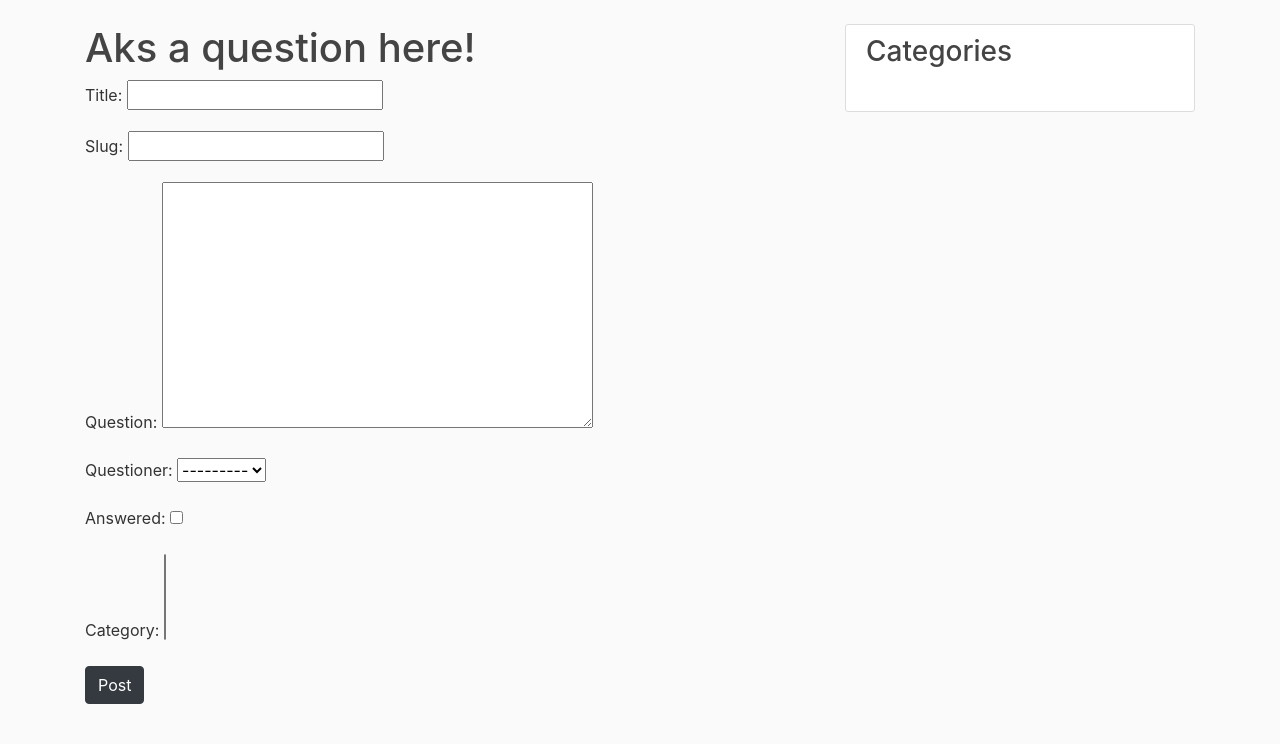
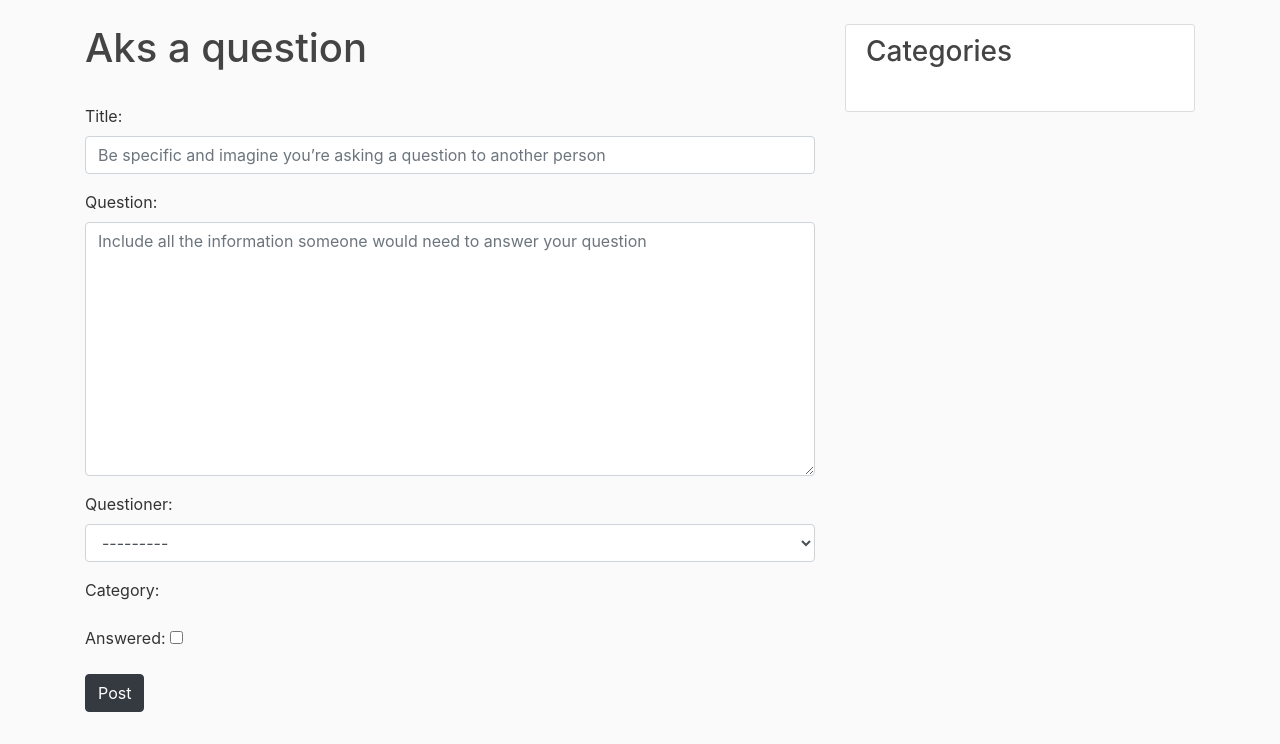
Before and after one commit to OmidBakhshaei/Forum_Karademy, a Django app: page /questions/ask/ in a window 1280 px wide. Shown: the part 56-800 px from the top of the page. Run offline with Django 3.2, Linux system fonts and the light colour scheme; data that the repository does not hold is empty.

Commit message:
Style the question page and automate slug making

```diff
--- /dev/null
+++ b/forum/forms.py
@@ -0,0 +1,26 @@
+# pylint: disable=C0114
+# pylint: disable=C0115
+# pylint: disable=C0116
+# pylint: disable=C0301
+from django import forms
+from .models import Question
+
+class QuestionForm(forms.ModelForm):
+    class Meta:
+        model = Question
+        fields = ('title', 'question', 'questioner', 'category', 'answered')
+
+        widgets = {
+            'title' : forms.TextInput(attrs={
+                'class': 'form-control',
+                'placeholder': 'Be specific and imagine you’re asking a question to another person'
+            }),
+            'question': forms.Textarea(attrs={
+                'class': 'form-control',
+                'placeholder': 'Include all the information someone would need to answer your question'
+            }),
+            'questioner' : forms.Select(attrs={'class': 'form-control'}),
+            # 'category': forms.CheckboxSelectMultiple(attrs={'class': "form-check form-check-inline"}),
+            'category': forms.CheckboxSelectMultiple(),
+            'answered': forms.CheckboxInput(attrs={'class': "form-check form-check-inline"})
+        }
--- a/forum/models.py
+++ b/forum/models.py
@@ -2,9 +2,11 @@
 # pylint: disable=C0115
 # pylint: disable=C0116
 # pylint: disable=E5142
+# pylint: disable=W0222
 from django.db import models
 from django.contrib.auth.models import User
 from django.urls import reverse
+from django.template.defaultfilters import slugify
 
 class Profile(models.Model):
     user = models.OneToOneField(User, on_delete=models.CASCADE)
@@ -47,6 +49,11 @@ class Question(models.Model):
     def get_absolute_url(self):
         return reverse("question_details", kwargs={'slug': self.slug})
 
+    def save(self, *args, **kwargs):
+        self.slug = slugify(self.title)
+        super(Question, self).save(*args, **kwargs)
+
+
 class Answer(models.Model):
     question = models.ForeignKey(Question, on_delete=models.CASCADE)
     answer = models.TextField()
--- a/forum/urls.py
+++ b/forum/urls.py
@@ -2,14 +2,14 @@
 # pylint: disable=C0115
 # pylint: disable=C0116
 from django.urls import path
-from .views import QuestionDetailView, CategoryDetailView, AskQuestionDetailView
+from .views import QuestionDetailView, CategoryDetailView, AskQuestionCreateView
 from . import views
 
 urlpatterns = [
     # path('', HomeView.as_view(), name="forum-home"),
     path('', views.home, name="forum-home"),
     path('questions/', views.questions, name="questions"),
-    path('questions/ask/', AskQuestionDetailView.as_view(), name="questions_ask"),
+    path('questions/ask/', AskQuestionCreateView.as_view(), name="questions_ask"),
     path('categories/', views.categories, name="categories"),
     path('categories/<slug:slug>/', CategoryDetailView.as_view(), name="category_details"),
     path('questions/<slug:slug>/', QuestionDetailView.as_view(), name="question_details"),
--- a/forum/views.py
+++ b/forum/views.py
@@ -4,6 +4,7 @@
 from django.shortcuts import render
 from django.views.generic import ListView, DetailView, CreateView
 from .models import Question, Answer, Category
+from .forms import QuestionForm
 
 # class HomeView(ListView):
 #     model = Question
@@ -27,10 +28,12 @@ def questions(request):
 
 # def ask(request):
 #     return render(request, 'forum/ask.html')
-class AskQuestionDetailView(CreateView):
+class AskQuestionCreateView(CreateView):
     model = Question
+    form_class = QuestionForm
     template_name = 'forum/ask.html'
-    fields = '__all__'
+    # fields = ['title', 'question', 'questioner', 'category', 'answered']
+
 
 def categories(request):
     context = {
--- a/templates/forum/ask.html
+++ b/templates/forum/ask.html
@@ -5,9 +5,12 @@
 {% endblock title %}
 
 {% block content %}
-    <h1>Aks a question here!</h1>
-    <form method="POST">
-        {% csrf_token %}
-        {{ form.as_p }}
-        <button class="btn btn-dark">Post</button>
+    <h1>Aks a question</h1>
+    <br/>
+    <div class="mb-3">
+            <form method="POST">
+                {% csrf_token %}
+                {{ form.as_p }}
+                <button class="btn btn-dark">Post</button>
+    </div>
 {% endblock content %}
```
